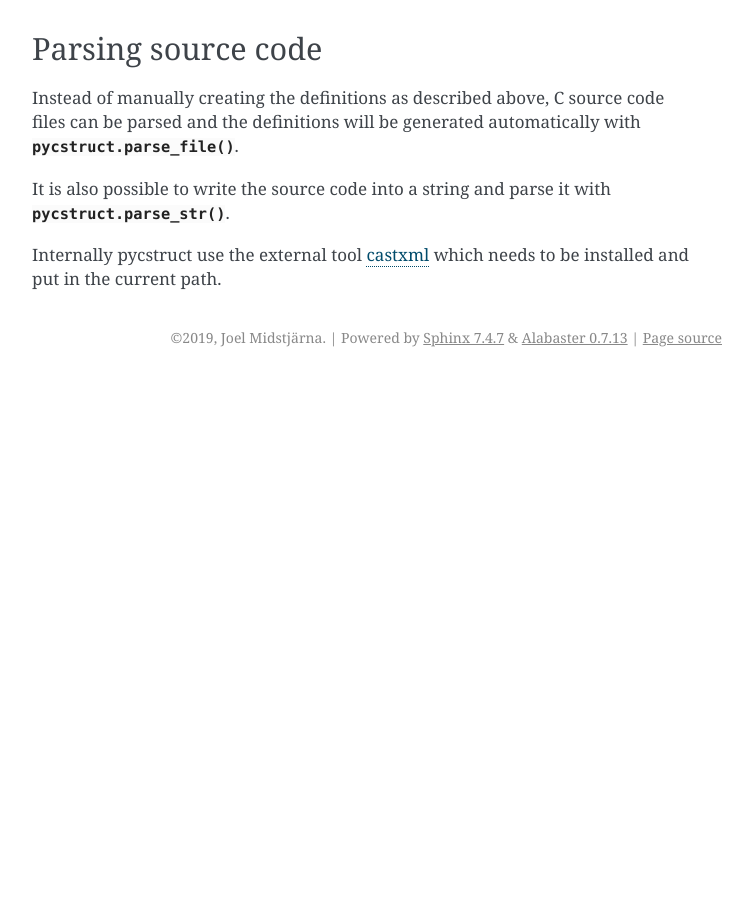
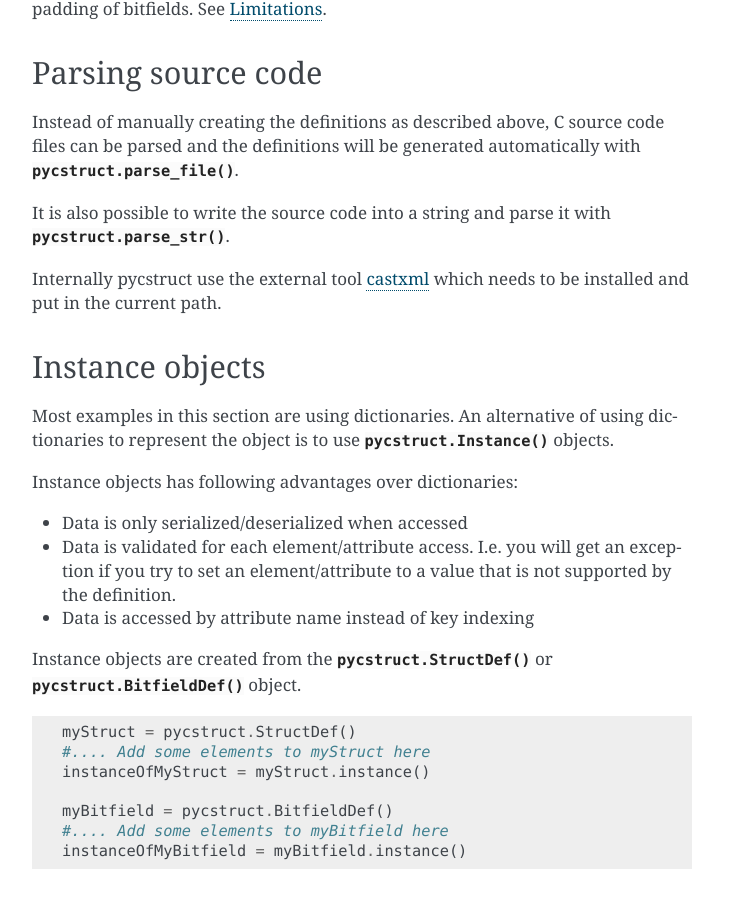
Before and after one commit to midstar/pycstruct, a Sphinx documentation site: the page built from doc/source/overview.rst, in a window 1280 px wide and 900 px high, scrolled down 6261 px. Shown: the whole window, without its empty margins (388-1140 px from the left). Built offline with Sphinx 7.4.7, drawn with Linux system fonts in a browser that asks for light colours; before the commit the page ends 6638 px from its top, so only the background shows below that; some of the changed text lies outside the part shown.

Commit message:
Updated documentation for Instance objects

```diff
--- a/doc/source/examples/simple_example_read.py
+++ b/doc/source/examples/simple_example_read.py
@@ -11,6 +11,14 @@
 with open('simple_example.dat', 'rb') as f:
     inbytes = f.read()
 
+# Dictionary representation
 result = person.deserialize(inbytes)
+print('Dictionary object:')
+print(str(result))
 
-print(str(result))
+# Alternative, Instance representation
+instance = person.instance(inbytes)
+print('\nInstance object:')
+print('name: {}'.format(instance.name))
+print('nbr_of_children: {}'.format(instance.nbr_of_children))
+print('child_ages[1]: {}'.format(instance.child_ages[1]))
--- a/doc/source/examples/simple_example_write.py
+++ b/doc/source/examples/simple_example_write.py
@@ -8,6 +8,7 @@
 person.add('uint32', 'nbr_of_children')
 person.add('uint32', 'child_ages', length=10)
 
+# Dictionary representation
 mrGreen = {}
 mrGreen['name'] = "MR Green"
 mrGreen['age'] = 50
@@ -15,9 +16,21 @@
 mrGreen['is_male'] = True
 mrGreen['nbr_of_children'] = 3
 mrGreen['child_ages'] = [13,24,12]
-
 buffer = person.serialize(mrGreen)
 
+# Alternative, Instance representation
+mrGreen = person.instance()
+mrGreen.name = "MR Green"
+mrGreen.age = 50
+mrGreen.height = 1.93
+mrGreen.is_male = True
+mrGreen.nbr_of_children = 3
+mrGreen.child_ages[0] = 13
+mrGreen.child_ages[1] = 24
+mrGreen.child_ages[2] = 12
+buffer = bytes(mrGreen)
+
+# Write to file
 f = open('simple_example_mr_green.dat','wb')
 f.write(buffer)
 f.close()
--- a/doc/source/index.rst
+++ b/doc/source/index.rst
@@ -2,7 +2,7 @@
 =========
 
 pycstruct is a python library for converting binary data to and from ordinary
-python dictionaries.
+python dictionaries or specific instance objects.
 
 Data is defined similar to what is done in C language structs, unions,
 bitfields and enums.
--- a/doc/source/overview.rst
+++ b/doc/source/overview.rst
@@ -11,7 +11,7 @@
 
 The pycstruct library solves this problem by allowing the user to define the memory
 layout of an "object". Once the memory layout has been defined data can serialized
-or deserialized into/from simple python dictionaries.
+or deserialized into/from simple python dictionaries or specific instance objects.
 
 Why and when does the memory layout matter?
 -------------------------------------------
@@ -339,3 +339,31 @@
 Internally pycstruct use the external tool
 `castxml <https://github.com/CastXML/CastXML>`_ which needs to
 be installed and put in the current path.
+
+Instance objects
+----------------
+
+Most examples in this section are using dictionaries. An alternative
+of using dictionaries to represent the object is to use
+:py:meth:`pycstruct.Instance` objects.
+
+Instance objects has following advantages over dictionaries:
+
+- Data is only serialized/deserialized when accessed
+- Data is validated for each element/attribute access. I.e. you will
+  get an exception if you try to set an element/attribute to a value
+  that is not supported by the definition.
+- Data is accessed by attribute name instead of key indexing
+
+Instance objects are created from the :py:meth:`pycstruct.StructDef`
+or :py:meth:`pycstruct.BitfieldDef` object.
+
+.. code-block:: python
+
+    myStruct = pycstruct.StructDef()
+    #.... Add some elements to myStruct here
+    instanceOfMyStruct = myStruct.instance()
+
+    myBitfield = pycstruct.BitfieldDef()
+    #.... Add some elements to myBitfield here
+    instanceOfMyBitfield = myBitfield.instance()
```
Also changed, not shown: README.md (+37 -8 lines), doc/source/examples/examples.rst (+15 -1 lines).
